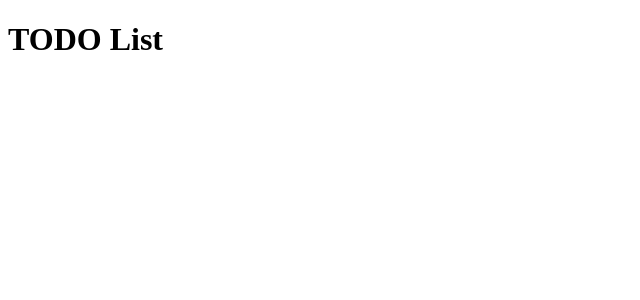
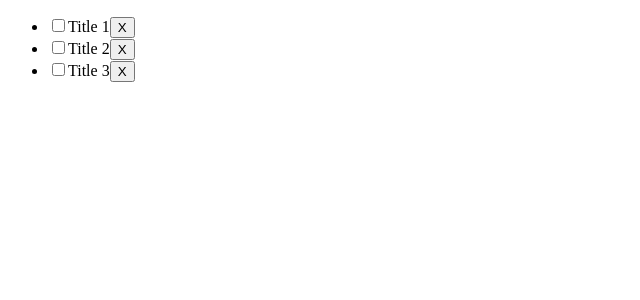
Before and after one commit to rolando22/todo-list-ts, a React (Vite) app: page / in a window 1280 px wide. Shown: the top 300 px of the page, without its empty margins (0-640 px from the left). Built offline with nearby package versions, Linux system fonts and the light colour scheme.

Commit message:
[ADD] componente Todos para listar tareas y Todo para mostrar tareas

```diff
--- a/src/App.tsx
+++ b/src/App.tsx
@@ -1,5 +1,27 @@
-export function App() {
+import { Todos } from './components/';
+
+const mockTodos = [
+    {
+        id: '0',
+        title: 'Title 1',
+        completed: true,
+    },
+    {
+        id: '1',
+        title: 'Title 2',
+        completed: false,
+    },
+    {
+        id: '2',
+        title: 'Title 3',
+        completed: false,
+    },
+];
+
+export const App = (): JSX.Element => {
     return (
-        <h1>TODO List</h1>
+        <main>
+            <Todos todos={mockTodos} />
+        </main>
     );
 }
--- /dev/null
+++ b/src/components/Todo/index.tsx
@@ -0,0 +1,17 @@
+import React from "react";
+
+interface Props {
+    id: string,
+    title: string,
+    completed: boolean,
+}
+
+export const Todo: React.FC<Props> = ({ id, title, completed}) => {
+    return (
+        <div>
+            <input type='checkbox' />
+            <label>{title}</label>
+            <button>X</button>
+        </div>
+    );
+};
--- /dev/null
+++ b/src/components/Todos/index.tsx
@@ -0,0 +1,25 @@
+import { Todo } from '../';
+
+import type { TodoList } from '../../types.d.ts';
+
+interface Props {
+    todos: TodoList,
+}
+
+export const Todos: React.FC<Props> = ({ todos }) => {
+    return (
+        <section>
+            <ul>
+                {todos.map(todo =>
+                    <li key={todo.id}>
+                        <Todo
+                            id={todo.id}
+                            title={todo.title}
+                            completed={todo.completed}
+                        />
+                    </li>
+                )}
+            </ul>
+        </section>
+    );
+};
--- /dev/null
+++ b/src/components/index.ts
@@ -0,0 +1,2 @@
+export { Todo } from './Todo';
+export { Todos } from './Todos';
--- /dev/null
+++ b/src/types.d.ts
@@ -0,0 +1,7 @@
+interface Todo {
+    id: string,
+    title: string,
+    completed: boolean,
+}
+
+export type TodoList = Todo[];
```
